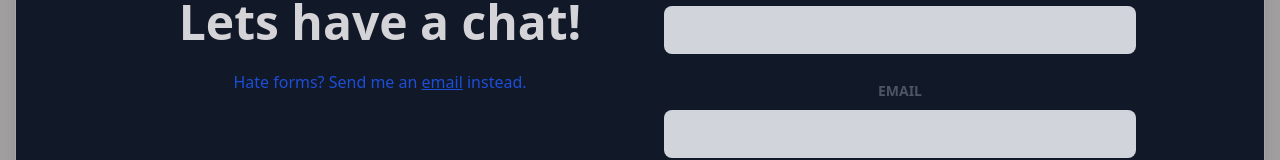
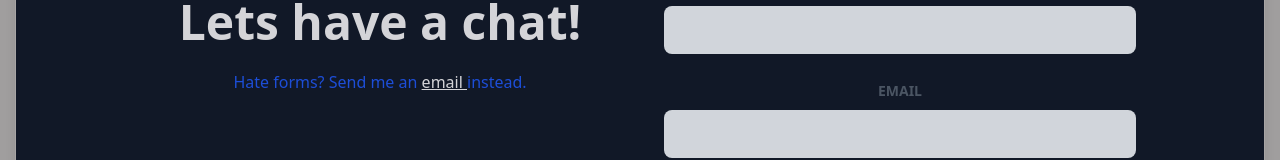
Before and after one commit to rockroman/Portfolio_react-tailwind, a React (Vite) app: page / in a window 1280 px wide. Shown: the part 2694-2854 px from the top of the page. Built offline with nearby package versions, Linux system fonts and the light colour scheme.

Commit message:
add toasts for succefull form subission and mailto link to personal email

```diff
--- a/package.json
+++ b/package.json
@@ -14,7 +14,8 @@
     "react": "^18.2.0",
     "react-dom": "^18.2.0",
     "react-hook-form": "^7.46.2",
-    "react-icons": "^4.11.0"
+    "react-icons": "^4.11.0",
+    "react-toastify": "^9.1.3"
   },
   "devDependencies": {
     "@types/react": "^18.2.15",
--- a/src/App.css
+++ b/src/App.css
@@ -17,6 +17,15 @@ body {
   background-color: rgb(160, 158, 158);
 }
 
+.my-mail:hover {
+  font-size: 1.2rem;
+  font-weight: bolder;
+  text-decoration: none;
+  border: 1px solid white;
+  padding: 1px 5px 3px 5px;
+  background-color: blue;
+  margin: 1px 5px;
+}
 /* #menu-toggle:checked + #menu {
   display: block;
 } */
--- a/src/App.jsx
+++ b/src/App.jsx
@@ -5,10 +5,13 @@ import Hero from "./components/Hero";
 import Navbar from "./components/Navbar";
 import Projects from "./components/Projects";
 import Skills from "./components/Skills";
+import { ToastContainer, toast } from "react-toastify";
+import "react-toastify/dist/ReactToastify.min.css";
 
 function App() {
   return (
     <>
+      <ToastContainer autoClose={2000} />
       <Navbar />
       <Hero />
       <Skills />
--- a/src/components/Footer.jsx
+++ b/src/components/Footer.jsx
@@ -1,6 +1,7 @@
 import { useEffect, useRef, useState } from "react";
 import { useForm } from "react-hook-form";
 import emailjs from "@emailjs/browser";
+import { toast } from "react-toastify";
 
 const SERVICE_ID = import.meta.env.VITE_REACT_SERVICE_ID;
 const TEMPLATE_ID = import.meta.env.VITE_REACT_TEMPLATE_ID;
@@ -20,6 +21,7 @@ const Footer = () => {
     // fields on emailjs template
     emailjs.sendForm(SERVICE_ID, TEMPLATE_ID, myForm.current, PUBLIC_KEY).then(
       (result) => {
+        toast.success("Thank You for your message");
         console.log(result.text);
       },
       (error) => {
@@ -52,7 +54,13 @@ const Footer = () => {
                 Lets have a chat!
               </h2>
               <div className="text-blue-700 mt-6">
-                Hate forms? Send me an <span className="underline">email</span>{" "}
+                Hate forms? Send me an{" "}
+                <a
+                  className="my-mail underline   text-zinc-300 "
+                  href="mailto:rock.rakic@gmail.com"
+                >
+                  email {"   "}
+                </a>
                 instead.
               </div>
             </div>
--- a/src/components/ProjectsCard.jsx
+++ b/src/components/ProjectsCard.jsx
@@ -50,10 +50,10 @@ const ProjectsCard = ({ img, url, github, title, text, tech }) => {
           {text}
         </ReadMore>
         <div className="mt-4 flex gap-x-4 flex-1 items-end">
-          <a href={url}>
+          <a href={url} target="_blank">
             <TbWorldWww className="h-8 w-8 text-gray-900 hover:text-blue-700 duration-300" />
           </a>
-          <a href={url}>
+          <a href={github} target="_blank">
             <FaGithubSquare className="h-8 w-8 text-gray-900 hover:text-blue-700 duration-300" />
           </a>
         </div>
```
Also changed, not shown: 1 other file (tests, documents, lock files or other folders).
